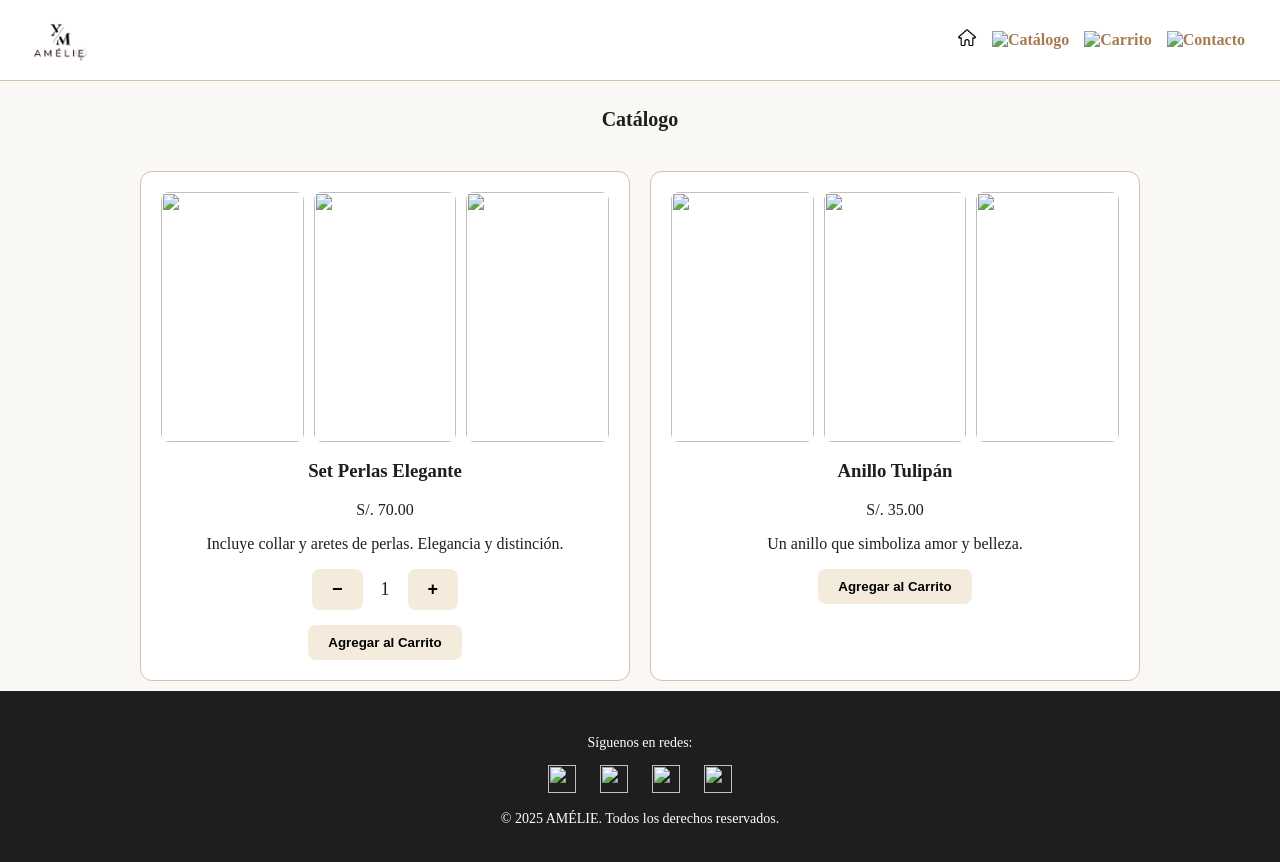
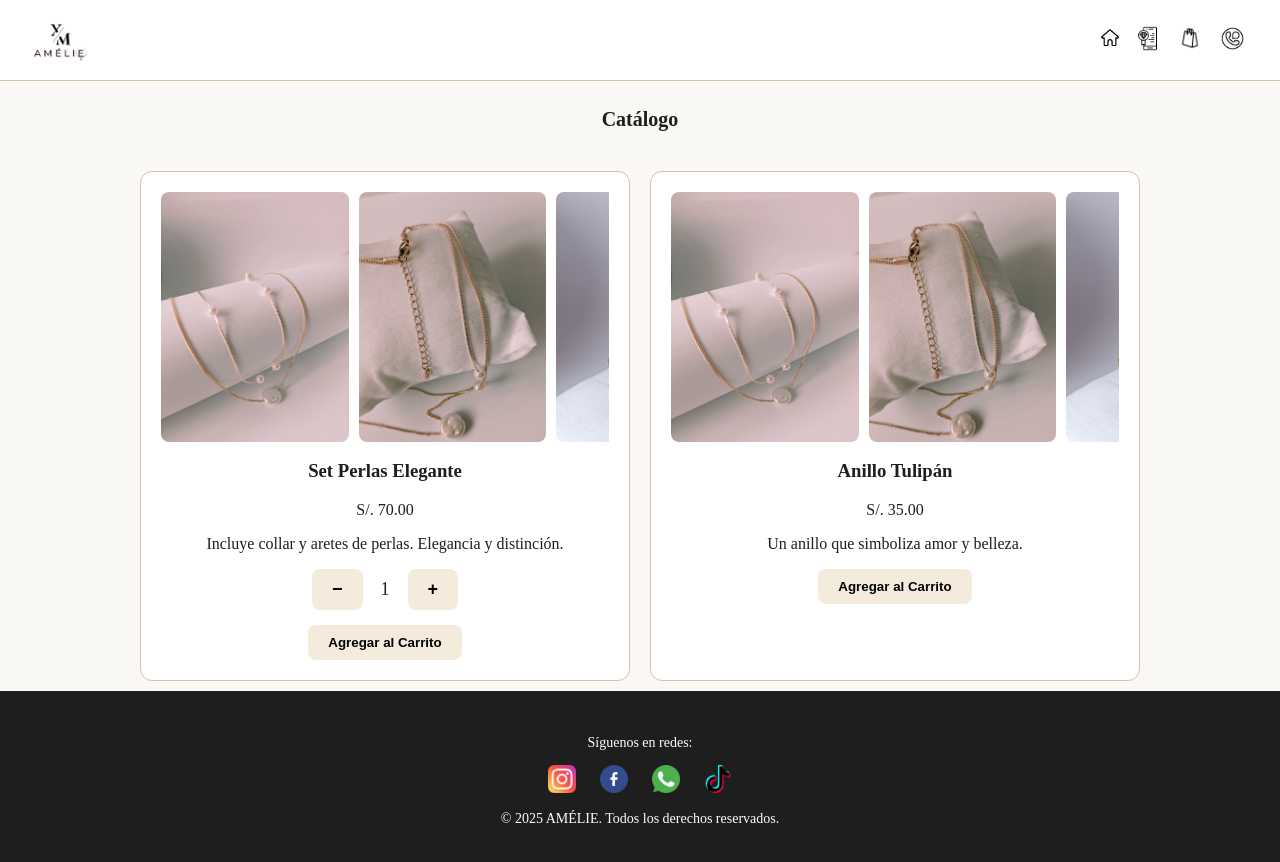
Before and after one commit to Dahayra13/amelie, a plain HTML site: page index.html in a window 1280 px wide. Both pictures are taken after a click on the button "Explorar Catálogo". Drawn offline with Linux system fonts and the light colour scheme.

Commit message:
index.html

```diff
--- a/index.html
+++ b/index.html
@@ -250,13 +250,13 @@
     <img src="inicio.png" alt="Inicio" style="width:20px;">
   </a>
   <a onclick="mostrarSeccion('catalogo')">
-    <img src="imagenes/catalogo.png" alt="Catálogo" style="width:25px;">
+    <img src="catalogo.png" alt="Catálogo" style="width:25px;">
   </a>
   <a onclick="mostrarSeccion('carrito')">
-    <img src="imagenes/carrito.png" alt="Carrito" style="width:30px;">
+    <img src="carrito.png" alt="Carrito" style="width:30px;">
   </a>
   <a onclick="mostrarSeccion('contacto')">
-    <img src="imagenes/contacto.png" alt="Contacto" style="width:25px;">
+    <img src="contacto.png" alt="Contacto" style="width:25px;">
   </a>
 </div>
 
@@ -283,9 +283,9 @@
 
 <div class="producto">
   <div class="carrusel">
-    <img src="imagenes/collarperlas.jpg" alt="">
-    <img src="imagenes/collarperlas2.jpg" alt="">
-    <img src="imagenes/anillotulipan.jpg" alt="">
+    <img src="collarperlas.jpg" alt="">
+    <img src="collarperlas2.jpg" alt="">
+    <img src="anillotulipan.jpg" alt="">
   </div>
   <h3>Set Perlas Elegante</h3>
   <p>S/. 70.00</p>
@@ -304,9 +304,9 @@
 
     <div class="producto">
       <div class="carrusel">
-        <img src="imagenes/collarperlas.jpg" alt="">
-        <img src="imagenes/collarperlas2.jpg" alt="">
-        <img src="imagenes/anillotulipan.jpg" alt="">
+        <img src="collarperlas.jpg" alt="">
+        <img src="collarperlas2.jpg" alt="">
+        <img src="anillotulipan.jpg" alt="">
       </div>
       <h3>Anillo Tulipán</h3>
       <p>S/. 35.00</p>
@@ -335,10 +335,10 @@
 <footer>
   <p>Síguenos en redes:</p>
   <div class="redes">
-    <a href="https://www.instagram.com/amelie.peru_" target="_blank"><img src="imagenes/instagram.png"></a>
-    <a href="https://web.facebook.com/" target="_blank"><img src="imagenes/facebook.png"></a>
-    <a href="https://api.whatsapp.com/send?phone=51932023344" target="_blank"><img src="imagenes/whatsapp.png"></a>
-    <a href="https://www.tiktok.com/@amelie.peru_" target="_blank"><img src="imagenes/tik-tok.png"></a>
+    <a href="https://www.instagram.com/amelie.peru_" target="_blank"><img src="instagram.png"></a>
+    <a href="https://web.facebook.com/" target="_blank"><img src="facebook.png"></a>
+    <a href="https://api.whatsapp.com/send?phone=51932023344" target="_blank"><img src="whatsapp.png"></a>
+    <a href="https://www.tiktok.com/@amelie.peru_" target="_blank"><img src="tik-tok.png"></a>
   </div>
   <p>&copy; 2025 AMÉLIE. Todos los derechos reservados.</p>
 </footer>
```
